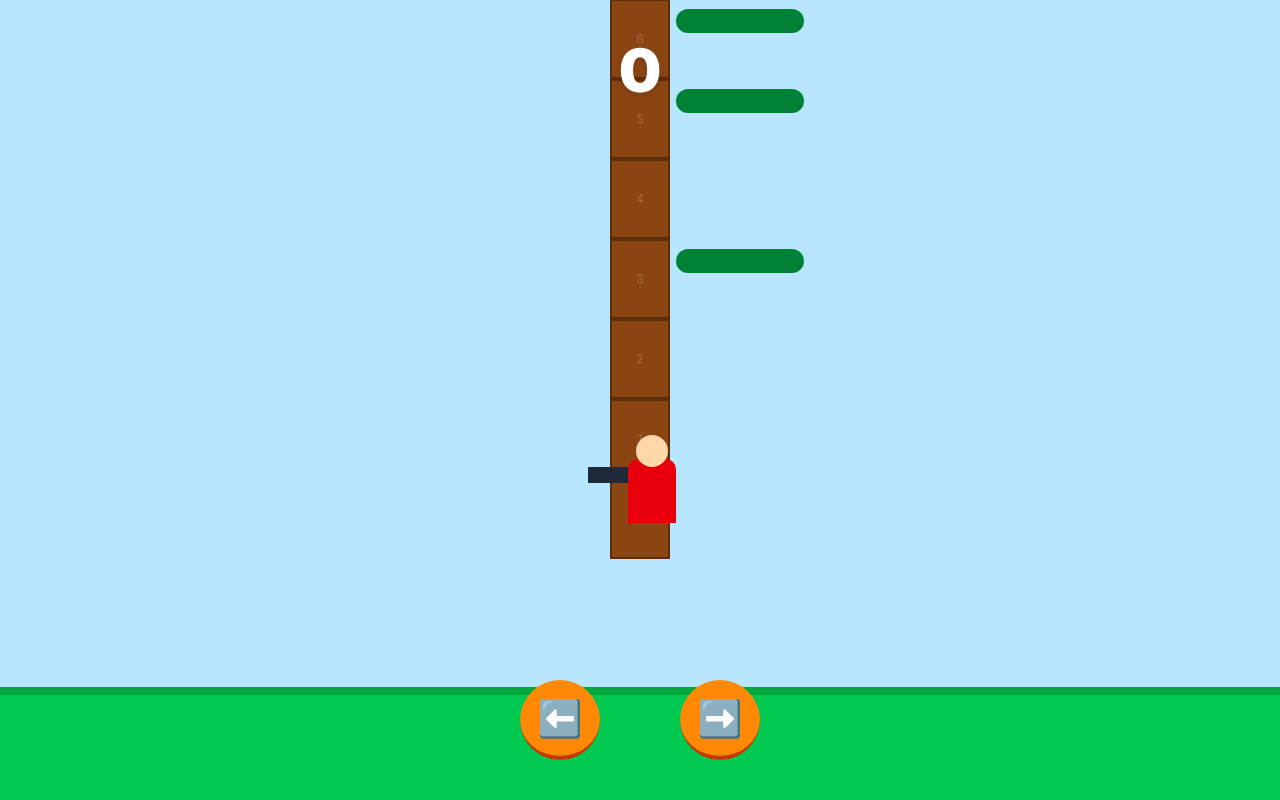
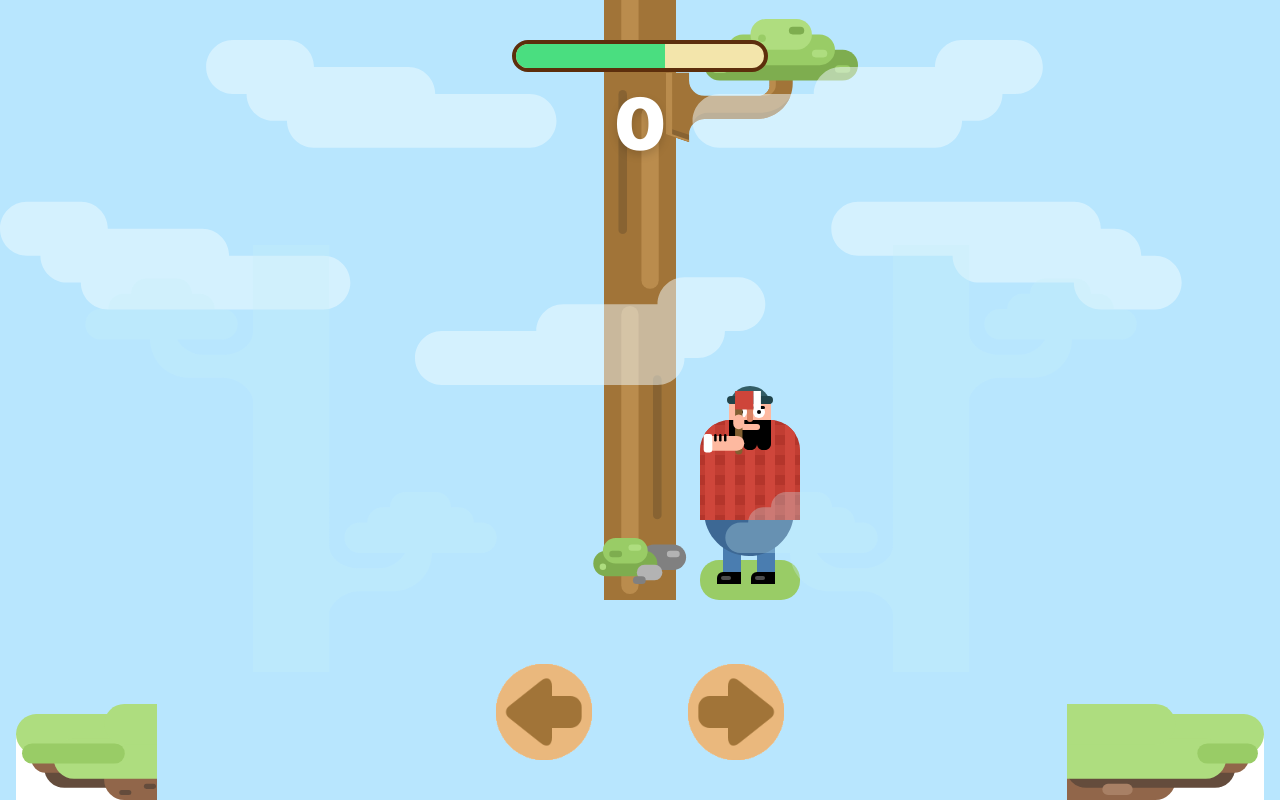
Before and after one commit to MikkyBoy357/block_play, a Next.js app: page /games/lumberjack in a window 1280 px wide. Built offline with nearby package versions, Linux system fonts and the light colour scheme.

Commit message:
fix: Lumberjack: timer

```diff
--- a/src/components/games/lumberjack.tsx
+++ b/src/components/games/lumberjack.tsx
@@ -2,78 +2,161 @@
 
 import React, { useCallback, useEffect, useRef, useState } from "react"
 
-// Game constants
-const VISIBLE_SEGMENTS = 8
-const SEGMENT_HEIGHT = 80 // Matching the taller tree sections in your screenshot
-const ANIMATION_DURATION = 100
+const VISIBLE_SEGMENTS = 10
+const SEGMENT_HEIGHT = 90
+const CUTS_PER_TRUNK = 6
+const INITIAL_TIME = 100
+const TIME_DECREASE_RATE = 0.25
+const TIME_REGAIN_PER_CUT = 4
+
+const ASSETS = {
+  branch: "/lumberjack/images/branch.svg",
+  log: "/lumberjack/images/log.svg",
+  groundLeft: "/lumberjack/images/ground_left.svg",
+  groundRight: "/lumberjack/images/ground_right.svg",
+  lumberjack: "/lumberjack/images/lumber_body.svg",
+  died: "/lumberjack/images/lumber_died.svg",
+  hand_up: "/lumberjack/images/hand_up.svg",
+  hand_down: "/lumberjack/images/hand_down.svg",
+  leftArrow: "/lumberjack/images/left.png",
+  rightArrow: "/lumberjack/images/right.png",
+  clouds: "/lumberjack/images/bg_clouds.svg",
+  trees: "/lumberjack/images/bg_trees.svg",
+  trunk: "/lumberjack/images/trunk.svg",
+  stones: "/lumberjack/images/stones.svg",
+  stumb: "/lumberjack/images/stumb.svg",
+  refresh: "/lumberjack/images/refresh.png",
+}
 
 type Side = "left" | "right" | "none"
-type GameStatus = "playing" | "game-over"
 
 interface GameSegment {
   id: number
   side: Side
 }
 
+interface FallingBranch {
+  id: number
+  side: Side
+}
+
 export function LumberjackGame() {
-  const [gameStatus, setGameStatus] = useState<GameStatus>("playing")
+  const [gameStatus, setGameStatus] = useState<"playing" | "game-over">("playing")
   const [segments, setSegments] = useState<GameSegment[]>([])
   const [playerSide, setPlayerSide] = useState<"left" | "right">("right")
   const [score, setScore] = useState(0)
+  const [timeLeft, setTimeLeft] = useState(INITIAL_TIME)
+  const [fallingBranches, setFallingBranches] = useState<FallingBranch[]>([])
+  const [isChopping, setIsChopping] = useState(false)
 
   const segmentIdCounter = useRef(0)
+  const audioRefs = useRef<{ [key: string]: HTMLAudioElement | null }>({})
+  const timerRef = useRef<NodeJS.Timeout | null>(null)
 
-  // 1. Logic to generate a safe new branch
-  const createSegment = (forceNone = false): GameSegment => {
+  useEffect(() => {
+    audioRefs.current["hit1"] = new Audio("/lumberjack/sounds/hit1.mp3")
+    audioRefs.current["hit2"] = new Audio("/lumberjack/sounds/hit2.mp3")
+    audioRefs.current["hit3"] = new Audio("/lumberjack/sounds/hit3.mp3")
+    initializeGame()
+    return () => stopTimer()
+  }, [])
+
+  useEffect(() => {
+    if (gameStatus === "playing") {
+      timerRef.current = setInterval(() => {
+        setTimeLeft((prev) => {
+          if (prev <= 0) {
+            handleGameOver()
+            return 0
+          }
+          return prev - TIME_DECREASE_RATE
+        })
+      }, 50)
+    } else {
+      stopTimer()
+    }
+    return () => stopTimer()
+  }, [gameStatus])
+
+  const stopTimer = () => {
+    if (timerRef.current) clearInterval(timerRef.current)
+  }
+
+  const handleGameOver = () => {
+    playSound("hit3")
+    setGameStatus("game-over")
+  }
+
+  const playSound = (key: string) => {
+    const sound = audioRefs.current[key]
+    if (sound) {
+      sound.currentTime = 0
+      sound.play().catch(() => {})
+    }
+  }
+
+  const createSegment = (currentSegments: GameSegment[], forceNone = false): GameSegment => {
+    const id = segmentIdCounter.current++
     let side: Side = "none"
     if (!forceNone) {
+      const lastSegment = currentSegments[currentSegments.length - 1]
+      if (!lastSegment || lastSegment.side === "none") {
         const rand = Math.random()
-      side = rand < 0.3 ? "left" : rand < 0.6 ? "right" : "none"
+        side = rand < 0.5 ? "left" : "right"
       }
-    return { id: segmentIdCounter.current++, side }
+    }
+    return { id, side }
   }
 
-  // 2. Initialize: Bottom 3 segments should always be empty so player doesn't die instantly
   const initializeGame = () => {
-    const initial: GameSegment[] = []
+    segmentIdCounter.current = 0
+    let initial: GameSegment[] = []
     for (let i = 0; i < VISIBLE_SEGMENTS; i++) {
-      initial.push(createSegment(i < 3))
+      initial.push(createSegment(initial, i < 5))
     }
     setSegments(initial)
     setScore(0)
+    setTimeLeft(INITIAL_TIME)
+    setFallingBranches([])
     setGameStatus("playing")
+    setIsChopping(false)
   }
 
-  useEffect(() => {
-    initializeGame()
-  }, [])
-
-  // 3. The Chop Logic
   const handleChop = useCallback((side: "left" | "right") => {
     if (gameStatus !== "playing") return
 
     setPlayerSide(side)
+    setIsChopping(true)
+    setTimeout(() => setIsChopping(false), 150)
 
-    // The segment currently at the bottom is segments[0]
-    // The segment immediately ABOVE the player after the chop will be segments[1]
-    const segmentAbove = segments[1]
+    const targetSegment = segments[1]
+    const nextBranchSegment = segments[2]
 
-    if (segmentAbove && segmentAbove.side === side) {
-      setGameStatus("game-over")
+    if (nextBranchSegment && nextBranchSegment.side === side) {
+      handleGameOver()
       return
     }
 
+    playSound(side === "left" ? "hit1" : "hit2")
+
+    if (targetSegment.side !== "none") {
+      const newFalling = { id: targetSegment.id, side: targetSegment.side }
+      setFallingBranches(prev => [...prev, newFalling])
+      setTimeout(() => {
+        setFallingBranches(prev => prev.filter(b => b.id !== newFalling.id))
+      }, 600)
+    }
+
     setScore(s => s + 1)
+    setTimeLeft(prev => Math.min(INITIAL_TIME, prev + TIME_REGAIN_PER_CUT))
 
-    // Update the tree: Remove bottom, add new one to the top
     setSegments(prev => {
-      const next = [...prev.slice(1)] // Remove the log we just cut
-      next.push(createSegment())      // Add a new log at the very top
-      return next
+      const nextArr = [prev[0], ...prev.slice(2)]
+      nextArr.push(createSegment(nextArr))
+      return nextArr
     })
   }, [gameStatus, segments])
 
-  // Keyboard listeners
   useEffect(() => {
     const handleKeyDown = (e: KeyboardEvent) => {
       if (e.key === "ArrowLeft") handleChop("left")
@@ -84,93 +167,147 @@ export function LumberjackGame() {
   }, [handleChop])
 
   return (
-    <div className="fixed inset-0 bg-sky-200 flex flex-col items-center justify-end overflow-hidden select-none">
+    <div className="fixed inset-0 bg-sky-200 flex flex-col items-center justify-between overflow-hidden select-none">
+      <style>{`
+        @keyframes branch-fly-left {
+          0% { transform: translateX(0) translateY(0) rotate(0deg); opacity: 1; }
+          100% { transform: translateX(-400px) translateY(150px) rotate(-90deg); opacity: 0; }
+        }
+        @keyframes branch-fly-right {
+          0% { transform: translateX(0) translateY(0) rotate(0deg); opacity: 1; }
+          100% { transform: translateX(400px) translateY(150px) rotate(90deg); opacity: 0; }
+        }
+        .animate-fall-left { animation: branch-fly-left 0.6s ease-out forwards; }
+        .animate-fall-right { animation: branch-fly-right 0.6s ease-out forwards; }
+      `}</style>
 
-      {/* Score */}
-      <div className="absolute top-10 text-6xl font-black text-white drop-shadow-md z-50">
+      {/* TOP REGION */}
+      <div className="relative w-full h-1/4 flex flex-col items-center pt-10 z-50">
+        <img src={ASSETS.clouds} className="absolute top-10 opacity-50 w-full" alt="" />
+
+        <div className="relative w-64 h-8 border-4 border-[#5D2E0C] bg-[#F3E5AB] rounded-full overflow-hidden mb-4">
+          <div
+            className="h-full transition-all duration-100"
+            style={{
+              width: `${timeLeft}%`,
+              backgroundColor: timeLeft > 35 ? "#4ade80" : "#ef4444"
+            }}
+          />
+        </div>
+
+        <div className="text-7xl font-black text-white drop-shadow-lg">
           {score}
         </div>
+      </div>
 
-      {/* The Tree Area */}
-      <div className="relative w-64 mb-32" style={{ height: VISIBLE_SEGMENTS * SEGMENT_HEIGHT }}>
+      {/* MIDDLE REGION (The Tree) */}
+      <div className="relative w-full flex-1 flex justify-center">
+        {/* Full-height Trunk Container */}
+        <div
+          className="absolute bottom-0 mx-auto w-[80px] z-0"
+          style={{
+            height: '200vh', // Ensure it extends far above the screen
+            backgroundImage: `url(${ASSETS.trunk})`,
+            backgroundSize: `80px ${SEGMENT_HEIGHT * CUTS_PER_TRUNK}px`,
+            backgroundPosition: `center ${score * SEGMENT_HEIGHT}px`,
+            backgroundRepeat: 'repeat-y'
+          }}
+        />
 
-        {/* Render Segments */}
+        <div className="relative w-64 h-full z-10">
           <div className="absolute bottom-0 w-full flex flex-col-reverse items-center">
-          {segments.map((seg, index) => (
-            <div
-              key={seg.id}
-              className="relative transition-all duration-100 ease-linear"
-              style={{
-                height: SEGMENT_HEIGHT,
-                width: 60,
-                backgroundColor: '#8B4513',
-                border: '2px solid #5D2E0C'
-              }}
-            >
-              {/* Branches */}
+            {segments.map((seg) => (
+              <div key={seg.id} className="relative w-full" style={{ height: SEGMENT_HEIGHT }}>
                 {seg.side !== "none" && (
-                <div
-                  className={`absolute top-2 w-32 h-6 bg-green-700 rounded-full ${
-                    seg.side === "left" ? "right-full mr-2" : "left-full ml-2"
+                  <img
+                    src={ASSETS.branch}
+                    className={`absolute bottom-2 w-48 transition-all duration-100 ${
+                      seg.side === "left" ? "right-[60%] scale-x-[-1]" : "left-[60%]"
                     }`}
+                    alt="branch"
                   />
                 )}
-
-              {/* Debug Index (Optional) */}
-              <span className="absolute inset-0 flex items-center justify-center text-xs text-white/20">
-                {index}
-              </span>
               </div>
             ))}
           </div>
 
-        {/* Player Character */}
+          <div className="absolute bottom-[90px] w-full h-full pointer-events-none">
+            {fallingBranches.map(fb => (
+              <img
+                key={fb.id}
+                src={ASSETS.branch}
+                className={`absolute bottom-2 w-48 ${
+                  fb.side === "left" ? "right-[60%] scale-x-[-1] animate-fall-left" : "left-[60%] animate-fall-right"
+                }`}
+                alt=""
+              />
+            ))}
+          </div>
+
           <div
-          className={`absolute bottom-0 transition-all duration-75 flex flex-col items-center`}
+            className="absolute bottom-0 transition-all duration-75 z-30"
             style={{
-            left: playerSide === "left" ? "-40px" : "100px",
-            width: 80,
-            height: 100
+              left: '50%',
+              transform: playerSide === "left" ? "translateX(-160px)" : "translateX(60px)",
+              width: 100
             }}
           >
-          {/* Simple Lumberjack Body */}
-          <div className="w-12 h-16 bg-red-600 rounded-t-lg relative">
-              <div className="absolute -top-6 left-2 w-8 h-8 bg-orange-200 rounded-full" /> {/* Head */}
-              <div className={`absolute top-2 w-10 h-4 bg-gray-800 ${playerSide === 'left' ? 'left-full' : 'right-full'}`} /> {/* Axe */}
+            <div className="relative">
+              <img
+                src={gameStatus === "playing" ? ASSETS.lumberjack : ASSETS.died}
+                className={`w-28 relative z-10 ${playerSide === 'left' ? 'scale-x-[-1]' : ''}`}
+                alt="body"
+              />
+              {gameStatus === "playing" && (
+                <img
+                  src={isChopping ? ASSETS.hand_down : ASSETS.hand_up}
+                  className={`absolute z-20 w-16 h-16 transition-transform ${
+                    playerSide === 'left' ? 'scale-x-[-1]' : ''
+                  }`}
+                  style={{
+                    top: isChopping ? '40px' : '5px',
+                    ...(playerSide === 'left' ? { right: '0px' } : { left: '0px' })
+                  }}
+                  alt="hand"
+                />
+              )}
+            </div>
           </div>
         </div>
       </div>
 
-      {/* Ground */}
-      <div className="w-full h-32 bg-green-500 border-t-8 border-green-600 z-10" />
+      {/* BOTTOM REGION */}
+      <div className="relative w-full h-1/4 flex flex-col items-center justify-end pb-10 z-50">
+        <img src={ASSETS.trees} className="absolute bottom-32 opacity-30 w-full pointer-events-none" alt="" />
 
-      {/* Mobile Controls */}
-      <div className="absolute bottom-10 flex gap-20 z-20">
-        <button
-          onMouseDown={() => handleChop("left")}
-          className="w-20 h-20 bg-orange-400 rounded-full border-b-4 border-orange-700 active:border-b-0 active:translate-y-1 flex items-center justify-center text-4xl"
-        >
-          ⬅️
+        <div className="relative mb-20">
+           <img src={ASSETS.stones} className="w-24 z-20" alt="stones" />
+        </div>
+
+        <div className="flex gap-24">
+          <button onMouseDown={() => handleChop("left")} className="active:scale-90 transition-transform">
+            <img src={ASSETS.leftArrow} className="w-24" alt="Left" />
           </button>
-        <button
-          onMouseDown={() => handleChop("right")}
-          className="w-20 h-20 bg-orange-400 rounded-full border-b-4 border-orange-700 active:border-b-0 active:translate-y-1 flex items-center justify-center text-4xl"
-        >
-          ➡️
+          <button onMouseDown={() => handleChop("right")} className="active:scale-90 transition-transform">
+            <img src={ASSETS.rightArrow} className="w-24" alt="Right" />
           </button>
         </div>
 
-      {/* Game Over Overlay */}
+        <div className="absolute bottom-0 w-full h-32 flex justify-between items-end px-4 pointer-events-none">
+          <img src={ASSETS.groundLeft} className="h-24" alt="" />
+          <img src={ASSETS.groundRight} className="h-24" alt="" />
+        </div>
+      </div>
+
       {gameStatus === "game-over" && (
-        <div className="absolute inset-0 bg-black/70 z-[100] flex flex-col items-center justify-center text-white">
-          <h2 className="text-5xl font-bold mb-4">TIMBER!</h2>
-          <p className="text-xl mb-8">Final Score: {score}</p>
-          <button
-            onClick={initializeGame}
-            className="px-8 py-4 bg-green-500 hover:bg-green-400 rounded-xl font-bold text-2xl transition-transform active:scale-95"
-          >
-            TRY AGAIN
+        <div className="absolute inset-0 bg-black/60 z-[100] flex flex-col items-center justify-center">
+          <div className="bg-white p-10 rounded-3xl text-center shadow-2xl">
+            <h2 className="text-4xl font-black text-red-600 mb-4">TIMBER!</h2>
+            <p className="text-2xl text-gray-700 mb-6 font-bold">Score: {score}</p>
+            <button onClick={initializeGame} className="bg-[#eab87d] p-4 rounded-full active:scale-90">
+              <img src={ASSETS.refresh} className="w-12 h-12" alt="Restart" />
             </button>
+          </div>
         </div>
       )}
     </div>
```
Also changed, not shown: public/lumberjack/images/left.png (added), public/lumberjack/images/refresh.png (added). Lines whose indentation alone changed are shown as unchanged.
